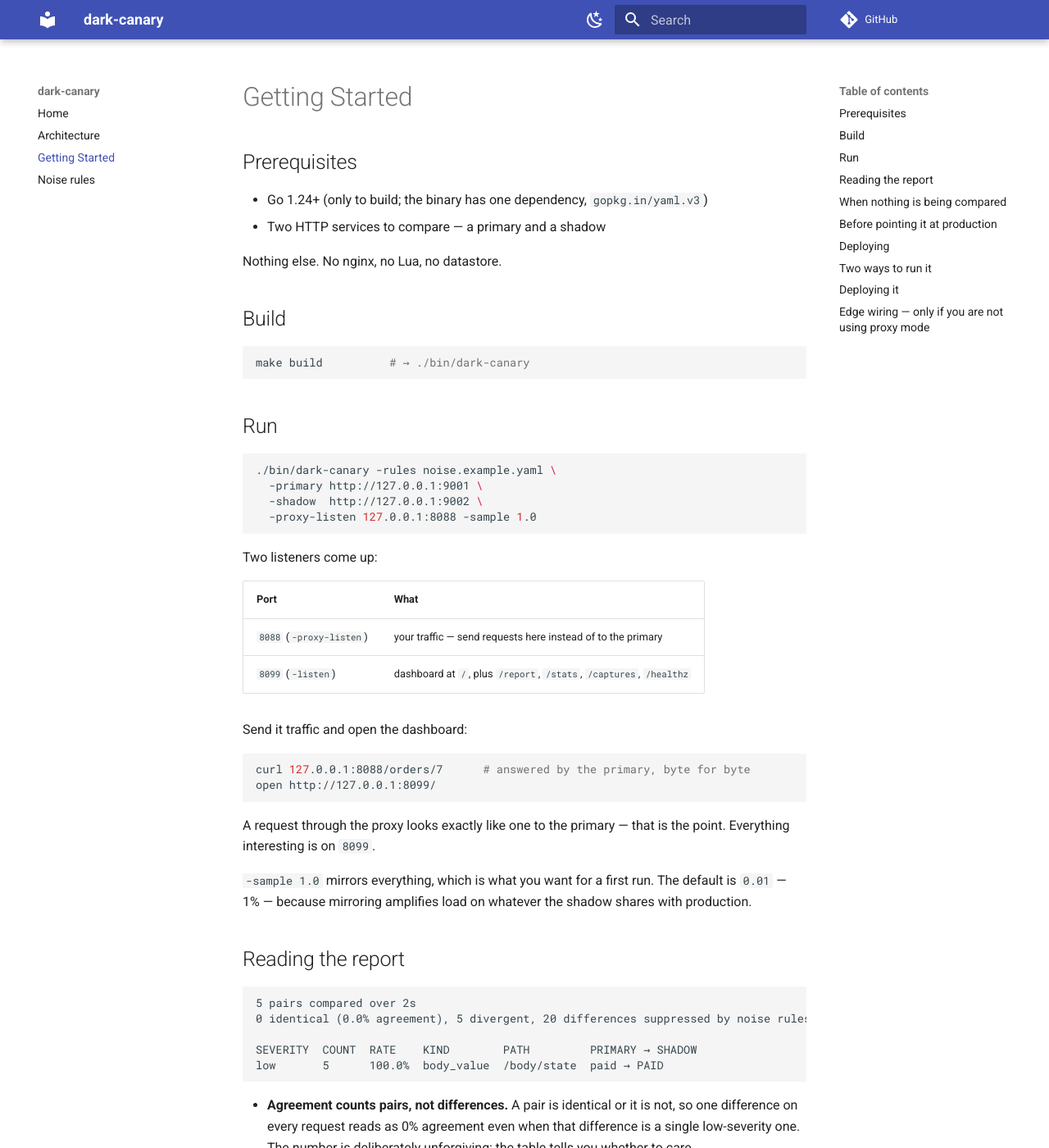
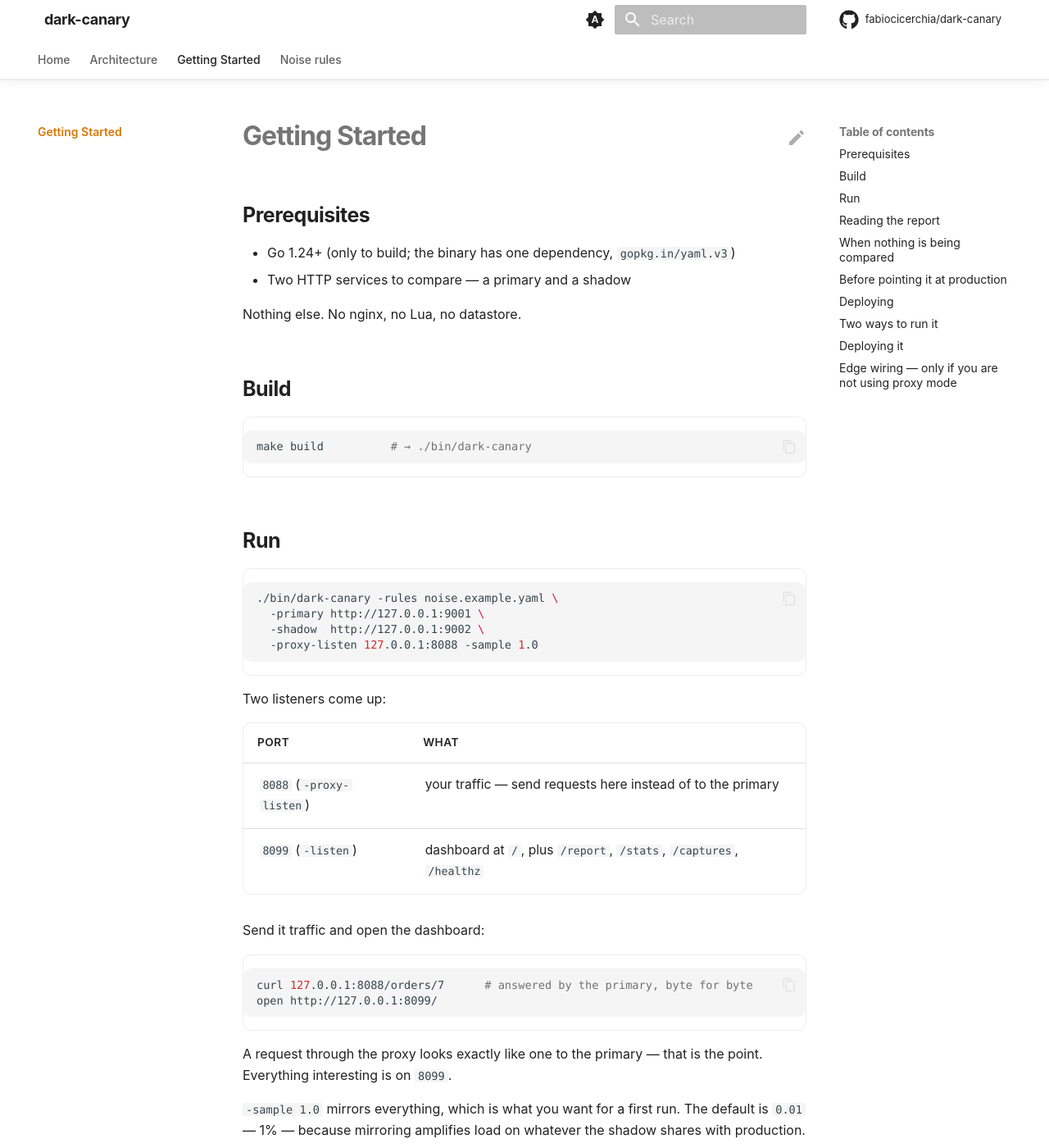
Before and after one commit to fabiocicerchia/dark-canary, an MkDocs documentation site: the page built from docs/getting-started.md, in a window 1280 px wide and 1400 px high. Shown: the whole window at 82% size. Built offline with MkDocs 1.6.1 and Material for MkDocs 9.7.7, drawn with Linux system fonts in a browser that asks for light colours; comment, search, counter and statistics services are not loaded; some of the changed text lies outside the part shown.

Commit message:
feat(docs): build the docs site in Actions and drop Read the Docs (#25)
* feat(docs): build the docs site in Actions and drop Read the Docs

This repo's mkdocs.yml has never been rendered: Pages serves main/docs as
a folder, so the site is docs/index.html plus raw markdown, and the doc
pages come back as text/markdown rather than a rendered site.

docs.yml builds it with `mkdocs build --strict` on the pinned toolchain and
deploys the artifact to Pages. The splash is copied to the artifact root,
where the repo homepage and README badges already point, and the rendered
site publishes under /docs/ — so no existing URL breaks.

mkdocs.yml takes the shared Material template but keeps this repo's own nav.
docs/requirements.txt pins the toolchain, git-revision-date-localized
included: the config loads it and the strict build aborts without it.
check-yaml skips mkdocs.yml, whose Material tags safe_load cannot parse.

The strict build also found links the raw-markdown site was hiding:
../README.md was never a valid relative target (the README is not inside
docs/), and several links pointed at files outside the docs tree. Fixed
in: docs/getting-started.md.

Co-Authored-By: Claude Opus 5 (1M context) <noreply@anthropic.com>
Claude-Session: https://claude.ai/code/session_01F5By8zzZMak7tqZGraixSJ

* feat(docs): link the splash to the rendered site and its palette

The splash predates /docs/ existing: it defined its own --accent pair next to
a second copy in docs/stylesheets/extra.css, and sent "Full docs" to the
GitHub README because there was no rendered site to send it to.

docs/index.html now links docs/stylesheets/extra.css — the path is relative to
the deployed layout, splash at / and docs at /docs/ — so the stylesheet holds
the only copy of the palette and the two cannot drift. This repo's cluster
pair moved there from the splash. "Full docs" points at docs/.

Material substitutes a generic book icon when theme.logo is unset, which it is
here, so the stand-in is hidden rather than shipped as the brand. The
mkdocs.yml comments describing the Read the Docs build are gone with the build
itself, and site/ is ignored so a local `mkdocs build` leaves nothing behind.

Co-Authored-By: Claude Opus 5 (1M context) <noreply@anthropic.com>
Claude-Session: https://claude.ai/code/session_011KGz6YbUgryVge5dg7dxXd

---------

Co-authored-by: Claude Opus 5 (1M context) <noreply@anthropic.com>

```diff
--- a/.pre-commit-config.yaml
+++ b/.pre-commit-config.yaml
@@ -22,7 +22,7 @@ repos:
         # templates rather than YAML — the parser cannot read either as-is. The
         # exclude is path-relative so it catches chart/ and charts/<name>/ alike.
         args: [--allow-multiple-documents]
-        exclude: (^|/)templates/
+        exclude: (^|/)templates/|^mkdocs\.yml$
       - id: check-json
       - id: check-toml
       # Python only (types: [python]) — a no-op in a repo with no .py files, so
--- a/docs/getting-started.md
+++ b/docs/getting-started.md
@@ -69,7 +69,7 @@ The first instinct on seeing a row is to write a rule that hides it. Only do tha
 when the values differ *by construction* — a timestamp, a request id, an
 unordered array, a float summed in a different order. That is what `reason:` is
 for; a rule nobody can explain is a rule nobody dares delete. See
-[noise rules](../README.md#noise-rules).
+[noise rules](README.md#noise-rules).
 
 ## When nothing is being compared
 
@@ -119,7 +119,7 @@ the tool exists to produce.
 
 ## Deploying
 
-See [the README](../README.md#deploying-it) for the Docker image and Helm chart.
+See [the README](README.md#deploying-it) for the Docker image and Helm chart.
 
 ## Two ways to run it
 
--- /dev/null
+++ b/docs/stylesheets/extra.css
@@ -0,0 +1,240 @@
+/*
+ * dark-canary — premium documentation theme for MkDocs Material.
+ * System typography, gradient accents, soft depth, icon-driven feature cards.
+ * Nothing here loads over the network: no CDN, no web font, no analytics.
+ *
+ * ── The one thing you change ──────────────────────────────────────────────
+ * The accent pair below, and nothing else. It is the only copy of the palette:
+ * docs/index.html links this file, so the splash and the rendered docs cannot
+ * drift apart. Pick the colour of the cluster the project belongs to so they
+ * read as one family — don't pick from taste:
+ *
+ *   platform / Kubernetes    #38bdf8  #3b82f6   (blue)
+ *   security / supply chain  #fb923c  #ef4444   (orange-red)
+ *   CLI utilities            #22d3ee  #6366f1   (cyan-indigo)   ← default
+ *   GreenOps                 #34d399  #059669   (green)
+ *
+ * A project may take its own pair when the colour carries meaning (gandalf is
+ * purple, dark-canary amber, offline teal).
+ */
+
+:root {
+  /* The palette, read by both the docs and the splash. The roles below split
+     them for legibility: --accent-2 carries chrome and links, where the
+     contrast is against white, --accent is the interactive one, and the hero
+     and buttons blend the two. */
+  --accent: #fbbf24;
+  --accent-2: #d97706;
+
+  --md-primary-fg-color: var(--accent-2);
+  --md-primary-fg-color--light: var(--accent-2);
+  --md-primary-fg-color--dark: var(--accent-2);
+  --md-accent-fg-color: var(--accent);
+
+  /* System stack — matches docs/index.html and needs no download. */
+  --md-text-font-family: -apple-system, BlinkMacSystemFont, "Segoe UI", Roboto,
+    Helvetica, Arial, sans-serif;
+  --md-code-font-family: ui-monospace, SFMono-Regular, "SF Mono", Menlo, Monaco,
+    Consolas, "Liberation Mono", monospace;
+}
+
+/* Keep the header/links legible on the custom primary in both schemes. */
+[data-md-color-primary="custom"] {
+  --md-primary-bg-color: #ffffff;
+  --md-typeset-a-color: var(--accent-2); /* indigo — readable on white */
+}
+[data-md-color-scheme="slate"] {
+  --md-typeset-a-color: var(--accent); /* cyan — readable on the dark ground */
+  --md-default-bg-color: #0b0f1a;
+  --md-default-bg-color--light: #0d1220;
+}
+[data-md-color-scheme="slate"] .md-header,
+[data-md-color-scheme="slate"] .md-tabs {
+  background-color: #0b0f1a;
+}
+
+/* === Header: translucent, blurred, hairline divider ====================== */
+
+.md-header {
+  background-color: var(--md-default-bg-color);
+  color: var(--md-default-fg-color);
+  box-shadow: none;
+  border-bottom: 1px solid var(--md-default-fg-color--lightest);
+  backdrop-filter: saturate(180%) blur(20px);
+  -webkit-backdrop-filter: saturate(180%) blur(20px);
+}
+.md-header[data-md-state="shadow"],
+.md-header--shadow {
+  box-shadow: 0 2px 12px rgba(0, 0, 0, 0.06);
+}
+.md-header__title {
+  font-weight: 700;
+  letter-spacing: -0.02em;
+}
+.md-tabs {
+  background-color: var(--md-default-bg-color);
+  color: var(--md-default-fg-color);
+  border-bottom: 1px solid var(--md-default-fg-color--lightest);
+}
+.md-tabs__link {
+  opacity: 0.72;
+  font-weight: 500;
+}
+.md-tabs__link:hover,
+.md-tabs__link--active {
+  opacity: 1;
+}
+
+/* === Typography ========================================================== */
+
+.md-typeset {
+  font-feature-settings: "kern", "liga";
+}
+.md-typeset h1 {
+  font-weight: 700;
+  letter-spacing: -0.03em;
+  line-height: 1.15;
+}
+.md-typeset h2 {
+  font-weight: 650;
+  letter-spacing: -0.02em;
+  margin-top: 2.4em;
+}
+.md-typeset h3 {
+  font-weight: 600;
+  letter-spacing: -0.01em;
+}
+
+/* Rounded, bordered code blocks — softer than the default flush edges. */
+.md-typeset pre > code,
+.md-typeset .highlight > pre {
+  border-radius: 10px;
+}
+.md-typeset .highlight {
+  border-radius: 10px;
+  border: 1px solid var(--md-default-fg-color--lightest);
+}
+
+/* Tables read as cards and scroll on narrow screens instead of clipping. */
+.md-typeset table:not([class]) {
+  border-radius: 10px;
+  border: 1px solid var(--md-default-fg-color--lightest);
+  overflow: hidden;
+  font-size: 0.78rem;
+}
+.md-typeset table:not([class]) th {
+  font-weight: 600;
+  text-transform: uppercase;
+  letter-spacing: 0.04em;
+  font-size: 0.68rem;
+}
+
+/* === Buttons ============================================================= */
+
+.md-typeset .md-button {
+  border-radius: 980px;
+  font-weight: 600;
+  padding: 0.5em 1.4em;
+  transition: transform 0.25s cubic-bezier(0.25, 0.1, 0.25, 1),
+    box-shadow 0.25s ease;
+}
+.md-typeset .md-button--primary {
+  background: linear-gradient(135deg, var(--accent), var(--accent-2));
+  border: none;
+  color: #fff;
+}
+.md-typeset .md-button:hover {
+  transform: translateY(-1px) scale(1.02);
+  box-shadow: 0 6px 24px rgba(99, 102, 241, 0.3);
+}
+
+/* === Home hero =========================================================== */
+/* Rendered from a <div class="hero"> block in docs/README.md. */
+
+.md-typeset .hero {
+  text-align: center;
+  padding: 3.5rem 1rem 1rem;
+}
+.md-typeset .hero h1 {
+  font-size: 3rem;
+  margin: 0 0 0.4rem;
+  background: linear-gradient(135deg, var(--accent), var(--accent-2));
+  -webkit-background-clip: text;
+  background-clip: text;
+  -webkit-text-fill-color: transparent;
+  color: transparent;
+}
+.md-typeset .hero .hero-tagline {
+  font-size: 1.3rem;
+  font-weight: 500;
+  color: var(--md-default-fg-color--light);
+  max-width: 42rem;
+  margin: 0 auto 1.6rem;
+  line-height: 1.4;
+}
+.md-typeset .hero .md-button + .md-button {
+  margin-left: 0.5rem;
+}
+
+/* === Feature cards ======================================================= */
+/* Material's `<div class="grid cards">` list syntax, given depth + hover. */
+
+.md-typeset .grid.cards > ul > li,
+.md-typeset .grid > .card {
+  border-radius: 16px;
+  border: 1px solid var(--md-default-fg-color--lightest);
+  padding: 1.4rem;
+  transition: transform 0.3s cubic-bezier(0.25, 0.1, 0.25, 1),
+    box-shadow 0.3s ease, border-color 0.3s ease;
+}
+.md-typeset .grid.cards > ul > li:hover,
+.md-typeset .grid > .card:hover {
+  transform: translateY(-3px);
+  border-color: color-mix(in srgb, var(--accent) 40%, transparent);
+  box-shadow: 0 10px 34px rgba(0, 0, 0, 0.08);
+}
+[data-md-color-scheme="slate"] .md-typeset .grid.cards > ul > li:hover {
+  box-shadow: 0 10px 34px rgba(0, 0, 0, 0.5);
+}
+.md-typeset .grid.cards > ul > li > hr {
+  margin: 0.8rem 0;
+}
+.md-typeset .grid.cards .twemoji,
+.md-typeset .grid.cards svg {
+  color: var(--accent);
+}
+
+/* === Sidebar / nav ======================================================= */
+
+.md-nav__title {
+  font-weight: 700;
+  letter-spacing: -0.01em;
+}
+.md-nav__link--active {
+  font-weight: 600;
+}
+
+/* === Footer ============================================================== */
+
+.md-footer-meta {
+  background-color: var(--md-default-bg-color);
+  border-top: 1px solid var(--md-default-fg-color--lightest);
+}
+.md-footer-meta .md-footer-copyright,
+.md-footer-meta .md-footer__link {
+  color: var(--md-default-fg-color--light);
+}
+
+html {
+  scroll-behavior: smooth;
+}
+
+/* === Logo ================================================================ */
+/* Material substitutes a generic book icon when `theme.logo` is unset. This
+   repo has no logo, so hide the stand-in rather than ship someone else's glyph
+   as the brand. Delete this block when a real logo lands in mkdocs.yml. */
+
+.md-header__button.md-logo,
+.md-nav__title .md-nav__button.md-logo {
+  display: none;
+}
--- a/mkdocs.yml
+++ b/mkdocs.yml
@@ -1,24 +1,131 @@
+# dark-canary docs — MkDocs Material, styled to feel like a product site
+# (premium hero, feature cards, nav tabs, dark/light, local search, edit links)
+# while staying on the portfolio's standard tooling. See docs/stylesheets/extra.css
+# for the look; the accent palette lives there and is the only thing you swap.
 site_name: dark-canary
 site_description: >-
-  Mirror production traffic to a shadow deployment and diff the responses,
-  with declarative noise suppression.
+site_url: https://fabiocicerchia.github.io/dark-canary/docs/
 repo_url: https://github.com/fabiocicerchia/dark-canary
+repo_name: fabiocicerchia/dark-canary
+edit_uri: edit/main/docs/
+copyright: Copyright &copy; 2026 Fabio Cicerchia
 docs_dir: docs
+
+# docs/index.html is the standalone GitHub Pages splash, not a docs page. Keep
+# it out of the MkDocs render so the site home (README.md) maps to index.html
+# without a collision. GitHub Pages serves the raw file at the site root.
+exclude_docs: |
+  index.html
+  requirements.txt
 
 theme:
   name: material
+  # No web fonts: these docs avoid external requests (privacy, offline docs,
+  # reproducible builds). A system font stack is set in extra.css instead.
+  font: false
+  language: en
   palette:
-    - scheme: default
-      toggle: { icon: material/weather-night, name: Dark mode }
-    - scheme: slate
-      toggle: { icon: material/weather-sunny, name: Light mode }
+    # Follows the OS by default, with a manual toggle. `primary`/`accent: custom`
+    # hand the colours to extra.css so both schemes share one palette.
+    - media: "(prefers-color-scheme)"
+      primary: custom
+      accent: custom
+      toggle:
+        icon: material/brightness-auto
+        name: Switch to light mode
+    - media: "(prefers-color-scheme: light)"
+      scheme: default
+      primary: custom
+      accent: custom
+      toggle:
+        icon: material/weather-night
+        name: Switch to dark mode
+    - media: "(prefers-color-scheme: dark)"
+      scheme: slate
+      primary: custom
+      accent: custom
+      toggle:
+        icon: material/weather-sunny
+        name: Switch to system preference
+  features:
+    - navigation.tabs
+    - navigation.tabs.sticky
+    - navigation.sections
+    - navigation.top
+    - navigation.tracking
+    - navigation.indexes
+    - toc.follow
+    - search.suggest
+    - search.highlight
+    - search.share
+    - content.code.copy
+    - content.code.annotate
+    - content.action.edit
+    - content.tooltips
+  icon:
+    repo: fontawesome/brands/github
+    edit: material/pencil
 
+extra_css:
+  - stylesheets/extra.css
+
+extra:
+  # `generator: false` drops the "Made with Material for MkDocs" line; keep it
+  # if you'd rather credit the theme.
+  generator: false
+  social:
+    - icon: fontawesome/brands/github
+      link: https://github.com/fabiocicerchia/dark-canary
+
+# Only the search plugin ships with MkDocs itself. Anything else (social cards,
+# minify, git-revision-date) is a pip add — wire it into docs/requirements.txt
+# too, or `mkdocs build --strict` aborts on the missing plugin.
+plugins:
+  - search
+  - git-revision-date-localized:
+      enable_creation_date: true
+      # Fall back to the build date rather than failing when a file has no
+      # history yet — a new page, or a clone the workflow shallowed.
+      fallback_to_build_date: true
+      type: date
+  # Note: Material's `social` plugin is deliberately NOT enabled — it downloads
+  # a font from fonts.google.com at build time, which breaks this repo's
+  # no-external-requests / reproducible-build stance. Add Open Graph images by
+  # hand if you want them.
+
+markdown_extensions:
+  - abbr
+  - admonition
+  - attr_list
+  - def_list
+  - footnotes
+  - md_in_html
+  - tables
+  - toc:
+      permalink: true
+  - pymdownx.details
+  - pymdownx.superfences
+  - pymdownx.highlight:
+      anchor_linenums: true
+      line_spans: __span
+      pygments_lang_class: true
+  - pymdownx.inlinehilite
+  - pymdownx.snippets:
+      # `.` is the repo root (where mkdocs runs), so docs/changelog.md can embed
+      # the root CHANGELOG.md with `--8<-- "CHANGELOG.md"`.
+      base_path: ["."]
+      check_paths: true
+  - pymdownx.tabbed:
+      alternate_style: true
+  - pymdownx.tasklist:
+      custom_checkbox: true
+  - pymdownx.emoji:
+      emoji_index: !!python/name:material.extensions.emoji.twemoji
+      emoji_generator: !!python/name:material.extensions.emoji.to_svg
+
+# Top-level entries become tabs (theme feature navigation.tabs).
 nav:
   - Home: README.md
   - Architecture: architecture.md
   - Getting Started: getting-started.md
   - Noise rules: noise-rules.md
-
-markdown_extensions:
-  - admonition
-  - pymdownx.superfences
```
Also changed, not shown: docs/index.html (+9 -6 lines), docs/requirements.txt (added, +10 -0 lines), 1 other file.
